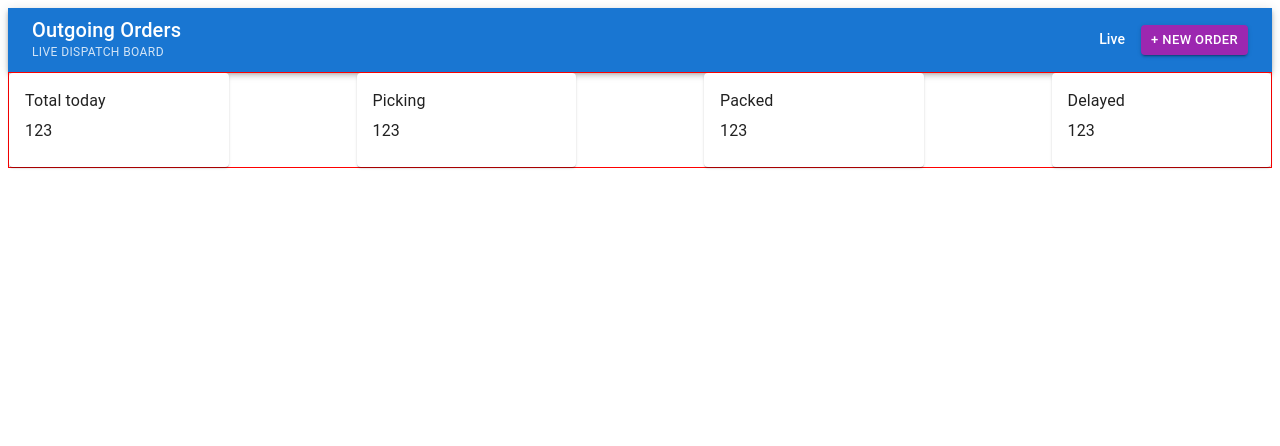
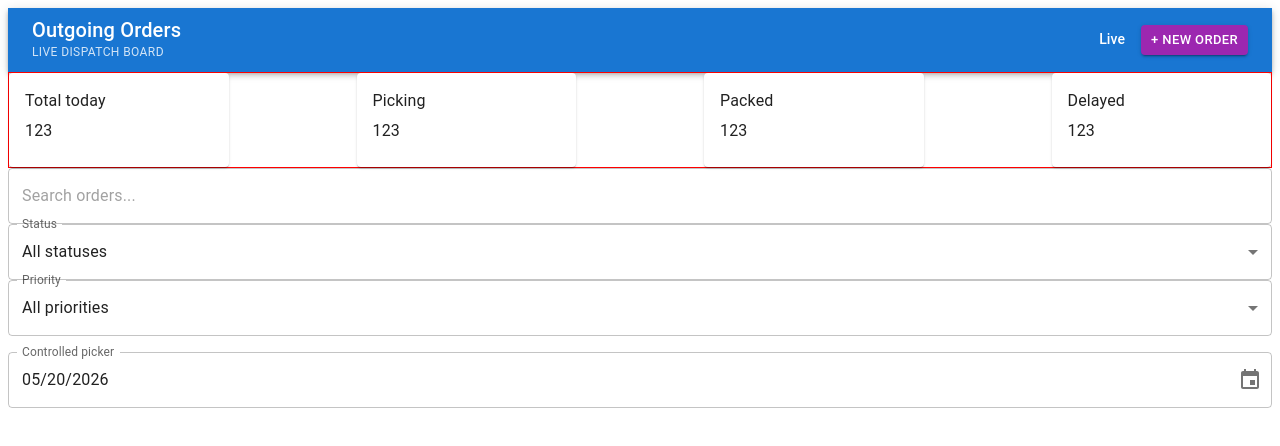
Before and after one commit to julio22b/outgoing-orders-frontend, a React (Vite) app: page / in a window 1280 px wide. Shown: the top 446 px of the page. Built offline with nearby package versions, Linux system fonts and the light colour scheme.

Commit message:
add inputs

```diff
--- a/package.json
+++ b/package.json
@@ -13,7 +13,9 @@
     "@emotion/react": "^11.14.0",
     "@emotion/styled": "^11.14.1",
     "@mui/material": "^9.0.1",
+    "@mui/x-date-pickers": "^9.2.0",
     "@reduxjs/toolkit": "^2.12.0",
+    "dayjs": "^1.11.20",
     "react": "^19.2.6",
     "react-dom": "^19.2.6",
     "react-redux": "^9.3.0"
--- a/src/App.tsx
+++ b/src/App.tsx
@@ -1,13 +1,61 @@
 import './App.css';
-import { Box } from '@mui/material';
+import { Box, FormControl, InputLabel, MenuItem, Select, TextField, Stack } from '@mui/material';
 import AppBar from './components/AppBar';
 import OrdersSummary from './components/OrdersSummary/OrdersSummary';
+import { useState } from 'react';
+import { DatePicker } from '@mui/x-date-pickers/DatePicker';
+import { LocalizationProvider } from '@mui/x-date-pickers/LocalizationProvider';
+import { AdapterDayjs } from '@mui/x-date-pickers/AdapterDayjs';
+import dayjs from 'dayjs';
 
 function App() {
+    const [status, setStatus] = useState('all');
+    const [priority, setPriority] = useState('all');
+    const [selectedDate, setSelectedDate] = useState<dayjs.Dayjs | null>(dayjs());
+
     return (
         <Box>
-         <AppBar/>
-         <OrdersSummary/>
+            <AppBar />
+            <OrdersSummary />
+            <TextField fullWidth placeholder='Search orders...' type='search' />
+            <FormControl fullWidth>
+                <InputLabel id='status-select'>Status</InputLabel>
+                <Select
+                    labelId='status-select'
+                    id='status-select'
+                    value={status}
+                    label='Status'
+                    onChange={(e) => setStatus(e.target.value)}
+                >
+                    <MenuItem value={'all'}>All statuses</MenuItem>
+                    <MenuItem value={'picking'}>Picking</MenuItem>
+                    <MenuItem value={'packed'}>Packed</MenuItem>
+                    <MenuItem value={'dispatched'}>Dispatched</MenuItem>
+                    <MenuItem value={'delayed'}>Delayed</MenuItem>
+                </Select>
+            </FormControl>
+            <FormControl fullWidth>
+                <InputLabel id='priority-select'>Priority</InputLabel>
+                <Select
+                    labelId='priority-select'
+                    id='priority-select'
+                    value={priority}
+                    label='Priority'
+                    onChange={(e) => setPriority(e.target.value)}
+                >
+                    <MenuItem value={'all'}>All priorities</MenuItem>
+                    <MenuItem value={'high'}>High</MenuItem>
+                    <MenuItem value={'normal'}>Normal</MenuItem>
+                    <MenuItem value={'low'}>Low</MenuItem>
+                </Select>
+            </FormControl>
+            <LocalizationProvider dateAdapter={AdapterDayjs}>
+                <Stack spacing={3} sx={{ mt: 2 }}>
+                    <DatePicker label='Controlled picker'
+                        value={selectedDate}
+                        onChange={(newValue) => setSelectedDate(newValue)} />
+                </Stack>
+            </LocalizationProvider>
         </Box>
     );
 }
```
Also changed, not shown: 1 other file (tests, documents, lock files or other folders).
